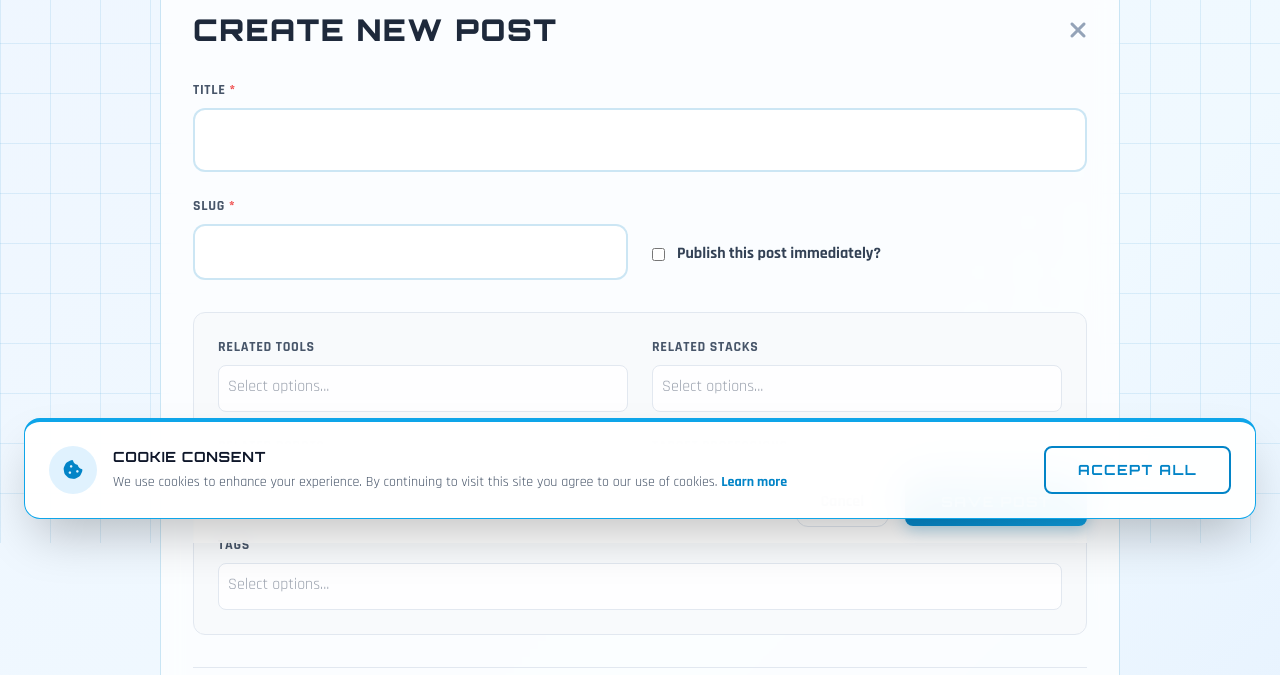
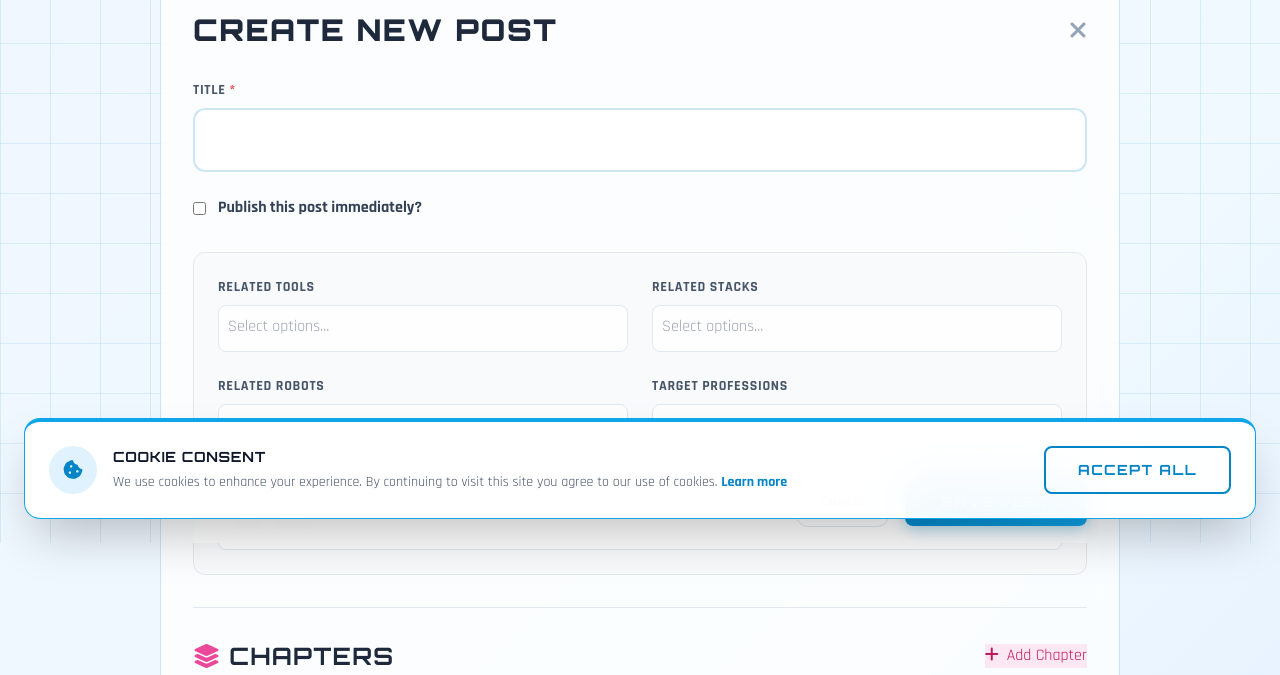
Before and after one commit to uponai/aijack, a Django app: page /blogs/admin/create/ in a window 1280 px wide. Shown: the part 257-932 px from the top of the page. Run offline with Django 4.2, Linux system fonts and the light colour scheme; the visitor is signed in with stand-in values (Sample User, id 1); data that the repository does not hold is empty; some libraries are stand-ins or nearby versions.

Commit message:
Automate blog post slug generation with a date prefix, remove the manual slug field from blog forms, and add initial blog documentation.

```diff
--- a/blogs/forms.py
+++ b/blogs/forms.py
@@ -5,10 +5,9 @@ from .models import BlogPost, BlogChapter
 class BlogPostForm(forms.ModelForm):
     class Meta:
         model = BlogPost
-        fields = ['title', 'slug', 'is_published', 'tags', 'tools', 'stacks', 'professions', 'robots']
+        fields = ['title', 'is_published', 'tags', 'tools', 'stacks', 'professions', 'robots']
         widgets = {
             'title': forms.TextInput(attrs={'class': 'neon-input w-full font-heading font-bold text-lg'}),
-            'slug': forms.TextInput(attrs={'class': 'neon-input w-full font-mono text-sm text-slate-500'}),
             'tags': forms.SelectMultiple(attrs={'class': 'select2'}),
             'tools': forms.SelectMultiple(attrs={'class': 'select2'}),
             'stacks': forms.SelectMultiple(attrs={'class': 'select2'}),
--- a/blogs/models.py
+++ b/blogs/models.py
@@ -24,8 +24,17 @@ class BlogPost(models.Model):
         return self.title
 
     def save(self, *args, **kwargs):
-        if not self.slug:
-            self.slug = slugify(self.title)
+        # Always generate slug from title + date (YYYYMMDD)
+        from django.utils import timezone
+        if not self.pk:
+            # For new posts, use current date
+            date_str = timezone.now().strftime('%Y%m%d')
+        else:
+            # For existing posts, use original creation date
+            date_str = self.created_at.strftime('%Y%m%d')
+
+        base_slug = slugify(self.title)
+        self.slug = f"{date_str}-{base_slug}"
         super().save(*args, **kwargs)
 
     def get_absolute_url(self):
--- a/templates/blogs/admin/admin_blog_form.html
+++ b/templates/blogs/admin/admin_blog_form.html
@@ -34,13 +34,7 @@
                     {% if form.title.errors %}<p class="text-sm text-red-500 mt-1">{{ form.title.errors.0 }}</p>{% endif %}
                 </div>
 
-                <div class="space-y-2">
-                    <label class="block text-sm font-bold text-slate-600 uppercase tracking-wider">Slug <span class="text-red-500">*</span></label>
-                    {{ form.slug }}
-                    {% if form.slug.errors %}<p class="text-sm text-red-500 mt-1">{{ form.slug.errors.0 }}</p>{% endif %}
-                </div>
-
-                <div class="space-y-2 flex items-center pt-8">
+                <div class="space-y-2 flex items-center md:col-span-2">
                     <div class="flex items-center gap-3">
                         {{ form.is_published }}
                         <label for="{{ form.is_published.id_for_label }}" class="font-bold text-slate-700 cursor-pointer select-none">
```
